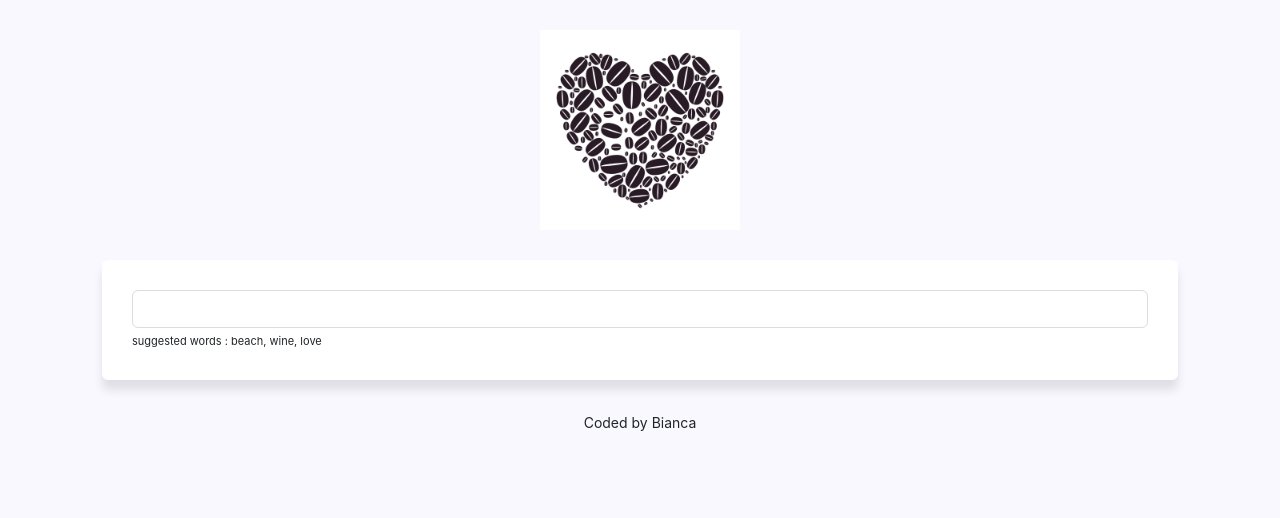
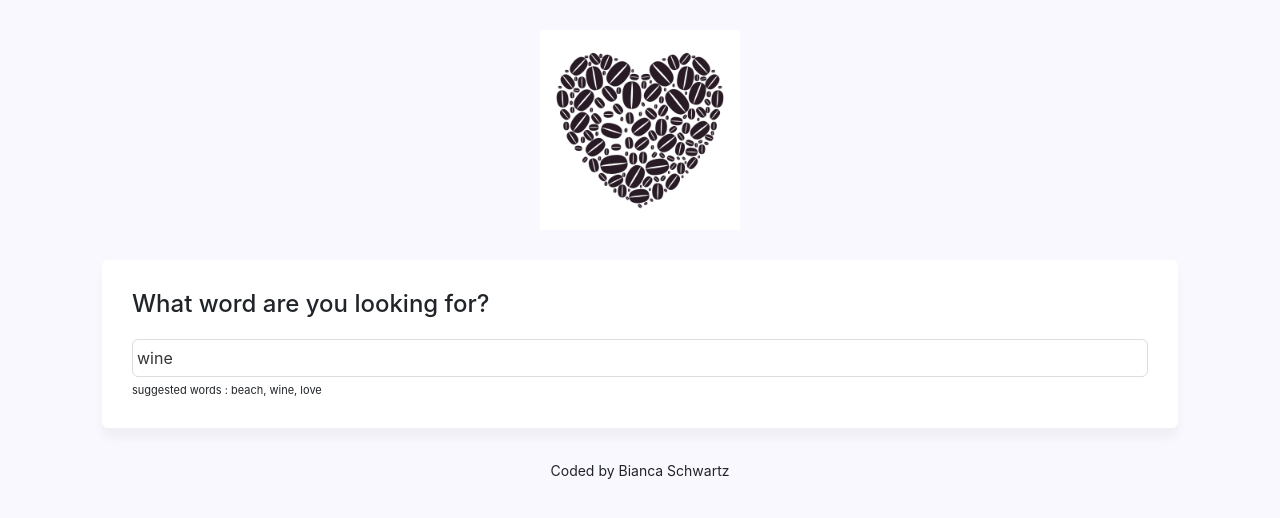
Before and after one commit to BiancaRose89/Dictionary-Project, a React (Create React App) app: page / in a window 1280 px wide. Shown: the top 518 px of the page. Built offline with nearby package versions, Linux system fonts and the light colour scheme; no server answers.

Commit message:
Added styling to project

```diff
--- a/src/App.js
+++ b/src/App.js
@@ -13,7 +13,7 @@ export default function App() {
           <Dictionary defaultKeyword="wine" />
         </main>
         <footer className="App-footer">
-          <small>Coded by Bianca</small>
+          <small>Coded by Bianca Schwartz</small>
         </footer>
       </div>
     </div>
--- a/src/Dictionary.css
+++ b/src/Dictionary.css
@@ -1,8 +1,13 @@
+.Dictionary h1 {
+  font-size: 24px;
+  margin-bottom: 20px;
+}
+
 .Dictionary section {
   background: white;
   padding: 30px;
   border-radius: 6px;
-  box-shadow: 0 10px 10px rgb(0, 0, 0, 10%);
+  box-shadow: 0 10px 10px rgb(0, 0, 0, 4%);
   margin: 20px;
 }
 
--- a/src/Dictionary.js
+++ b/src/Dictionary.js
@@ -35,8 +35,13 @@ export default function Dictionary(props) {
     return (
       <div className="Dictionary">
         <section>
+          <h1>What word are you looking for?</h1>
           <form onSubmit={handleSubmit}>
-            <input type="search" onChange={handleKeywordChange} />
+            <input
+              type="search"
+              onChange={handleKeywordChange}
+              defaultValue={props.defaultKeyword}
+            />
           </form>
           <div className="hint">suggested words : beach, wine, love</div>
         </section>
--- a/src/Meaning.css
+++ b/src/Meaning.css
@@ -7,4 +7,5 @@
   font-size: 13px;
   opacity: 0.7;
   font-style: italic;
+  margin-top: 10px;
 }
--- a/src/Synonyms.css
+++ b/src/Synonyms.css
@@ -1,11 +1,11 @@
 .Synonyms {
-  margin: 30px 0 0;
+  margin: 20px 0 0;
   padding: 0;
 }
 
 .Synonyms li {
-  background: blue;
-  display: inline;
+  display: inline-block;
   padding-right: 20px;
   font-size: 13px;
+  line-height: 1;
 }
--- a/src/Synonyms.js
+++ b/src/Synonyms.js
@@ -4,7 +4,7 @@ import "./Synonyms.css";
 export default function Synonyms(props) {
   if (props.synonyms) {
     return (
-      <ul classname="Synonyms">
+      <ul className="Synonyms">
         {props.synonyms.map(function (synonym, index) {
           return <li key={index}>{synonym}</li>;
         })}
```
